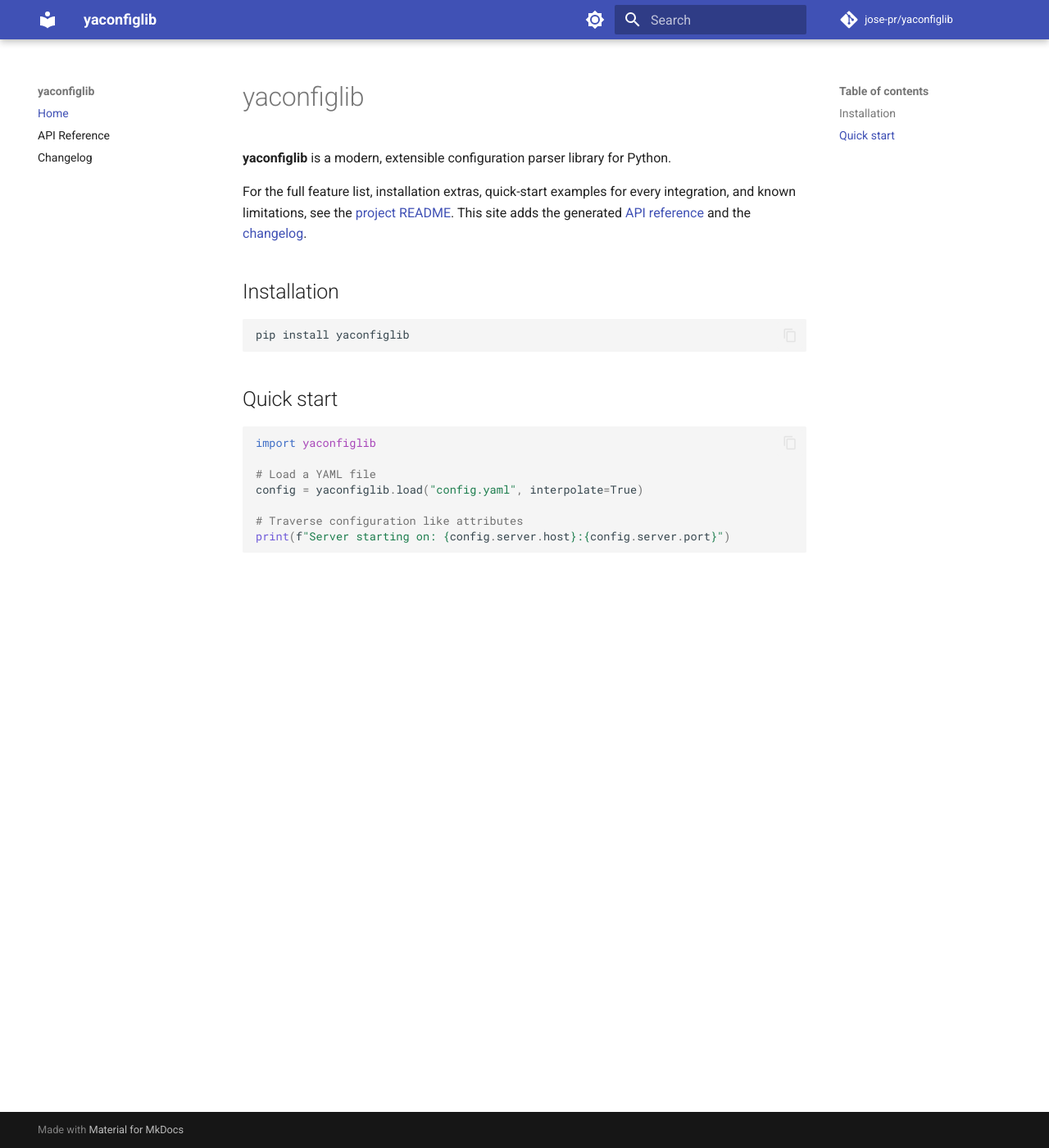
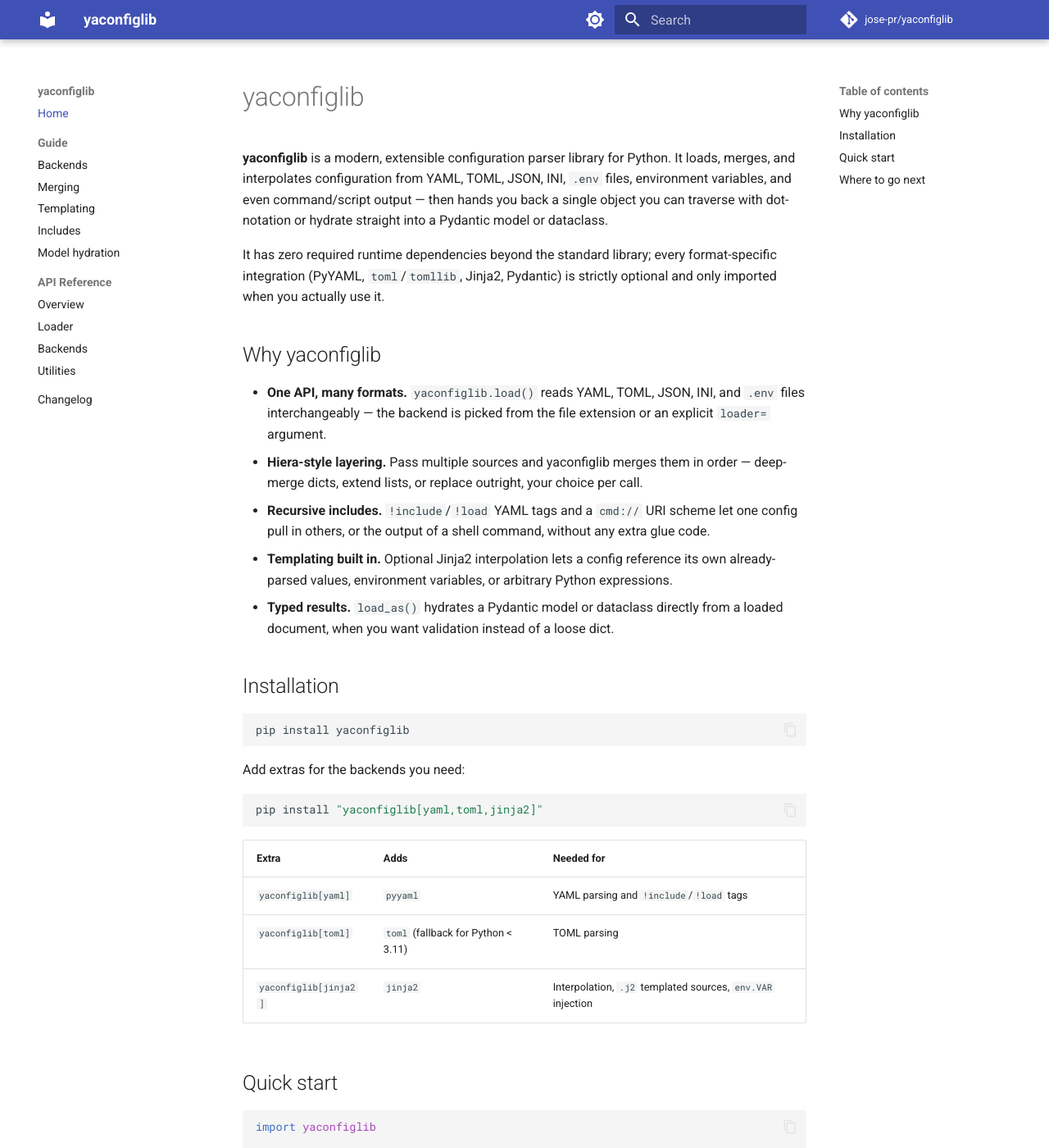
Before and after one commit to jose-pr/yaconfiglib, an MkDocs documentation site: the page built from docs/index.md, in a window 1280 px wide and 1400 px high. Shown: the whole window at 82% size. Built offline with MkDocs 1.6.1 and Material for MkDocs 9.7.7, drawn with Linux system fonts in a browser that asks for light colours; comment, search, counter and statistics services are not loaded; some of the changed text lies outside the part shown.

Commit message:
docs: restructure docs site with guides and split API reference
Replace the README-redirect index page with a real landing page, add
task-oriented guide pages (backends, merging, templating, includes,
model hydration) with runnable examples, and split the single flat API
reference into per-module pages (loader, backends, utils).

````diff
--- a/docs/index.md
+++ b/docs/index.md
@@ -1,11 +1,32 @@
 # yaconfiglib
 
 **yaconfiglib** is a modern, extensible configuration parser library for Python.
+It loads, merges, and interpolates configuration from YAML, TOML, JSON, INI,
+`.env` files, environment variables, and even command/script output — then
+hands you back a single object you can traverse with dot-notation or hydrate
+straight into a Pydantic model or dataclass.
 
-For the full feature list, installation extras, quick-start examples for every
-integration, and known limitations, see the
-[project README](https://github.com/jose-pr/yaconfiglib#readme). This site adds the
-generated [API reference](api/reference.md) and the [changelog](changelog.md).
+It has zero required runtime dependencies beyond the standard library; every
+format-specific integration (PyYAML, `toml`/`tomllib`, Jinja2, Pydantic) is
+strictly optional and only imported when you actually use it.
+
+## Why yaconfiglib
+
+- **One API, many formats.** `yaconfiglib.load()` reads YAML, TOML, JSON,
+  INI, and `.env` files interchangeably — the backend is picked from the
+  file extension or an explicit `loader=` argument.
+- **Hiera-style layering.** Pass multiple sources and yaconfiglib merges
+  them in order — deep-merge dicts, extend lists, or replace outright,
+  your choice per call.
+- **Recursive includes.** `!include`/`!load` YAML tags and a `cmd://` URI
+  scheme let one config pull in others, or the output of a shell command,
+  without any extra glue code.
+- **Templating built in.** Optional Jinja2 interpolation lets a config
+  reference its own already-parsed values, environment variables, or
+  arbitrary Python expressions.
+- **Typed results.** `load_as()` hydrates a Pydantic model or dataclass
+  directly from a loaded document, when you want validation instead of a
+  loose dict.
 
 ## Installation
 
@@ -13,14 +34,47 @@
 pip install yaconfiglib
 ```
 
+Add extras for the backends you need:
+
+```bash
+pip install "yaconfiglib[yaml,toml,jinja2]"
+```
+
+| Extra | Adds | Needed for |
+| --- | --- | --- |
+| `yaconfiglib[yaml]` | `pyyaml` | YAML parsing and `!include`/`!load` tags |
+| `yaconfiglib[toml]` | `toml` (fallback for Python < 3.11) | TOML parsing |
+| `yaconfiglib[jinja2]` | `jinja2` | Interpolation, `.j2` templated sources, `env.VAR` injection |
+
 ## Quick start
 
 ```python
 import yaconfiglib
 
-# Load a YAML file
+# Load a single YAML file, with Jinja2 interpolation enabled.
 config = yaconfiglib.load("config.yaml", interpolate=True)
 
-# Traverse configuration like attributes
+# Traverse the result like nested attributes.
 print(f"Server starting on: {config.server.host}:{config.server.port}")
 ```
+
+Layer multiple sources — later sources override earlier ones:
+
+```python
+from yaconfiglib import ConfigLoader, ConfigLoaderMergeMethod
+
+loader = ConfigLoader(base_dir="config/", merge=ConfigLoaderMergeMethod.Deep)
+settings = loader.load("base.yaml", "production.yaml", "secrets.env")
+```
+
+## Where to go next
+
+- **[Guide](guide/backends.md)** — task-oriented walkthroughs: backends,
+  merging strategies, templating, includes, and model hydration, each with
+  runnable examples.
+- **[API Reference](api/reference.md)** — generated reference for every
+  public class and function, organized by module.
+- **[Changelog](changelog.md)** — release history.
+
+The [project README](https://github.com/jose-pr/yaconfiglib#readme) has a
+condensed version of this content for browsing on GitHub/PyPI.
--- a/mkdocs.yml
+++ b/mkdocs.yml
@@ -25,7 +25,17 @@
 
 nav:
   - Home: index.md
-  - API Reference: api/reference.md
+  - Guide:
+      - Backends: guide/backends.md
+      - Merging: guide/merging.md
+      - Templating: guide/templating.md
+      - Includes: guide/includes.md
+      - Model hydration: guide/models.md
+  - API Reference:
+      - Overview: api/reference.md
+      - Loader: api/loader.md
+      - Backends: api/backends.md
+      - Utilities: api/utils.md
   - Changelog: changelog.md
 
 plugins:
````
Also changed, not shown: docs/api/backends.md (added, +44 -0 lines), docs/api/loader.md (added, +19 -0 lines), docs/api/reference.md (+9 -1 lines), docs/api/utils.md (added, +31 -0 lines), docs/guide/backends.md (added, +129 -0 lines), docs/guide/includes.md (added, +64 -0 lines), docs/guide/merging.md (added, +87 -0 lines), docs/guide/models.md (added, +67 -0 lines), docs/guide/templating.md (added, +93 -0 lines).
